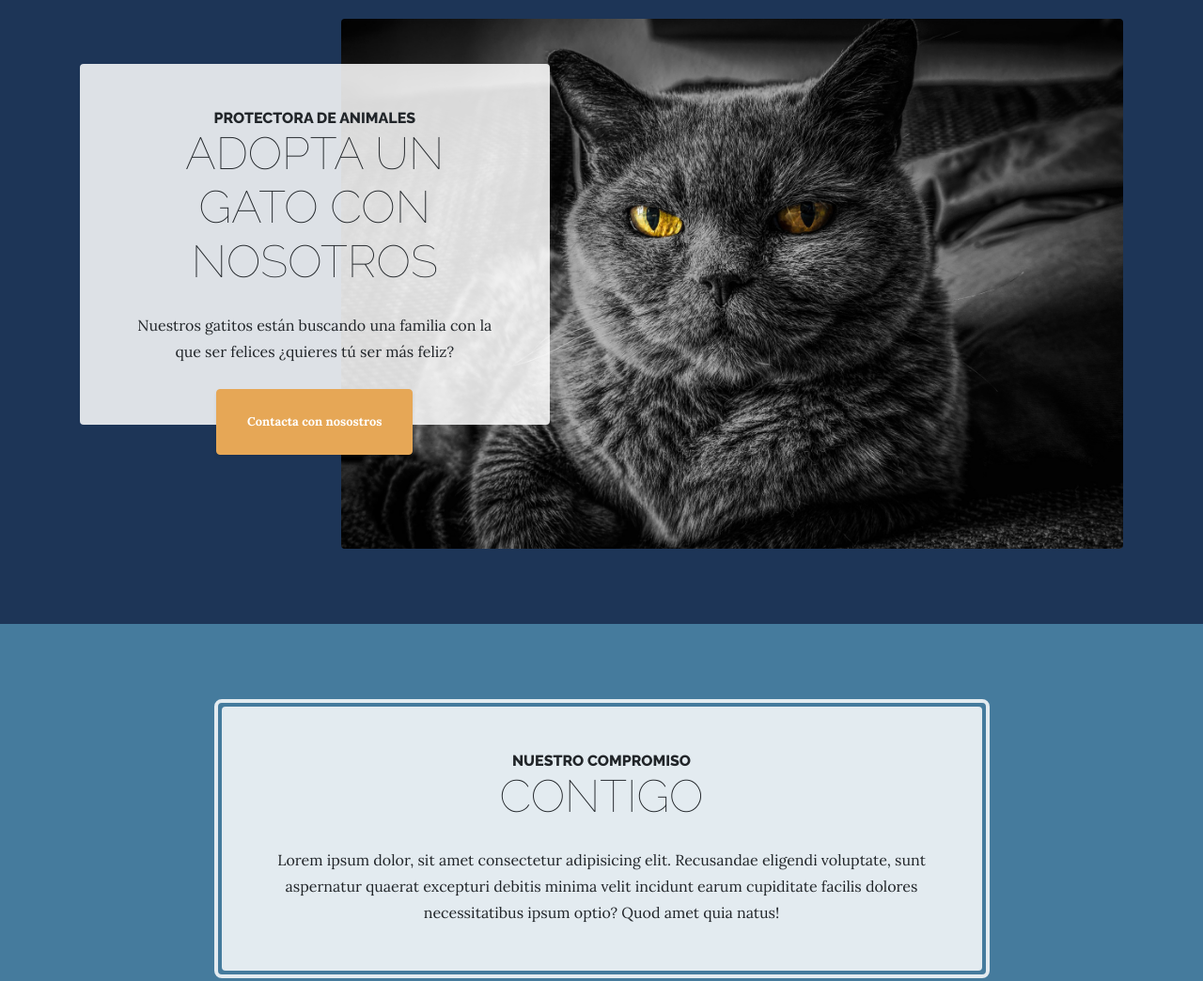
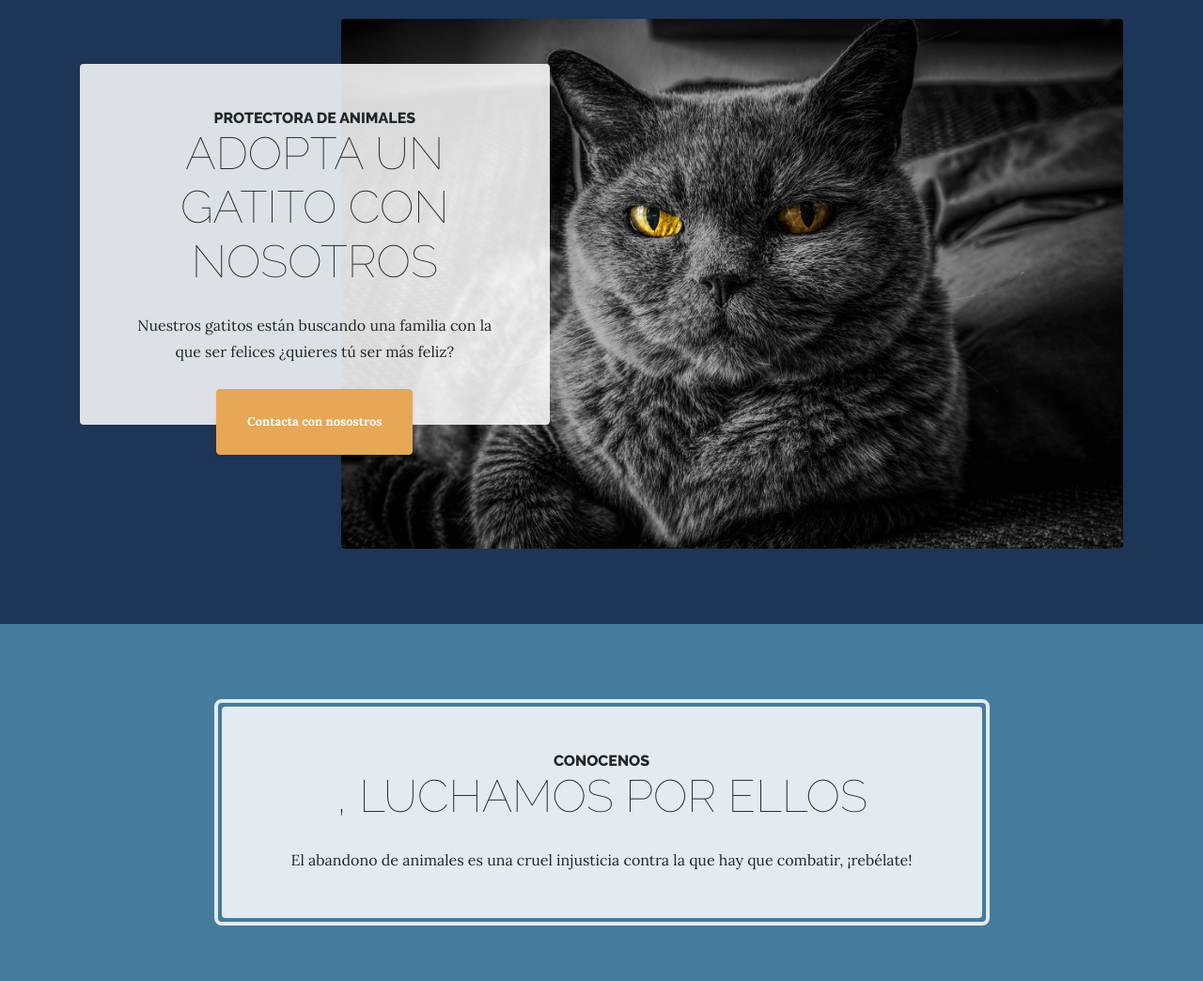
Before and after one commit to LucaTic-Ed13/MadLionsFront, a website: page index.html in a window 1280 px wide. Shown: the part 420-1464 px from the top of the page at 94% size. Drawn offline with Linux system fonts and the light colour scheme.

Commit message:
prueba 2

```diff
--- a/index.html
+++ b/index.html
@@ -68,7 +68,7 @@
           <div class="intro-text left-0 text-center bg-faded p-5 rounded">
             <h2 class="section-heading mb-4">
               <span class="section-heading-upper">Protectora de animales</span>
-              <span class="section-heading-lower">Adopta un gato con nosotros</span>
+              <span class="section-heading-lower">Adopta un gatito con nosotros</span>
             </h2>
             <p class="mb-3">Nuestros gatitos están buscando una familia con la que ser felices ¿quieres tú ser más feliz?
             </p>
@@ -86,10 +86,10 @@
           <div class="col-xl-9 mx-auto">
             <div class="cta-inner text-center rounded">
               <h2 class="section-heading mb-4">
-                <span class="section-heading-upper">Nuestro compromiso</span>
-                <span class="section-heading-lower">contigo</span>
+                <span class="section-heading-upper">Conocenos</span>
+                <span class="section-heading-lower">, luchamos por ellos</span>
               </h2>
-              <p class="mb-0">Lorem ipsum dolor, sit amet consectetur adipisicing elit. Recusandae eligendi voluptate, sunt aspernatur quaerat excepturi debitis minima velit incidunt earum cupiditate facilis dolores necessitatibus ipsum optio? Quod amet quia natus!</p>
+              <p class="mb-0">El abandono de animales es una cruel injusticia contra la que hay que combatir, ¡rebélate!</p>
             </div>
           </div>
         </div>
```
